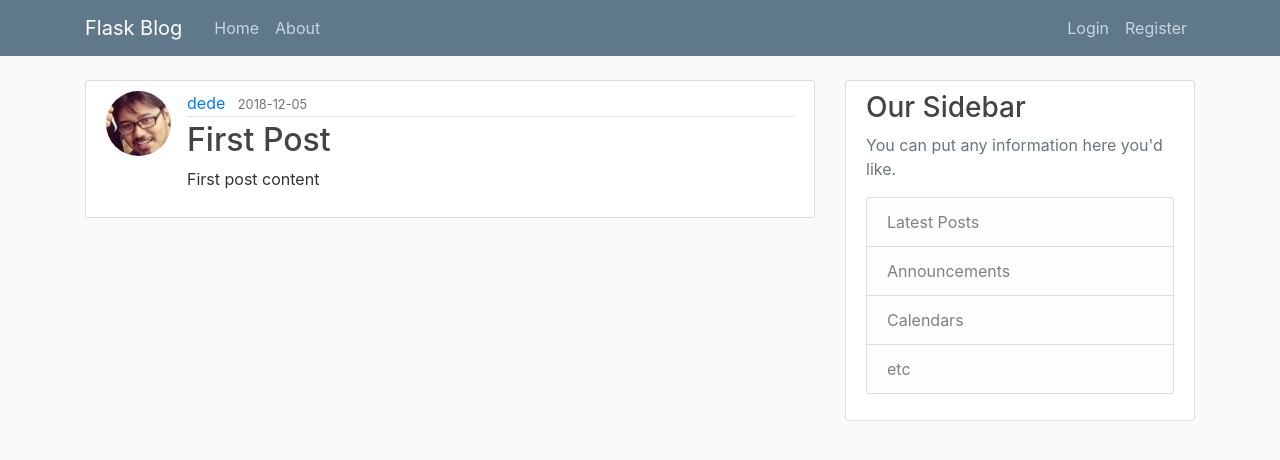
After one commit to dedehermawan/flask_blog, a Flask app: page /post/1 in a window 1280 px wide. The commit adds this page. Shown: the top 460 px of the page. Run offline with Flask 2, Linux system fonts and the light colour scheme; data comes from the database, SQL or seed files in the repository; both versions use the stored data as it was after the commit; some libraries are stand-ins or nearby versions.

Commit message:
08.Posts

```diff
--- a/flaskblog/routes.py
+++ b/flaskblog/routes.py
@@ -1,30 +1,16 @@
 import os
 import secrets
 from PIL import Image
-from flask import render_template, url_for, flash, redirect, request
+from flask import render_template, url_for, flash, redirect, request, abort
 from flaskblog import app, db, bcrypt
-from flaskblog.forms import RegistrationForm, LoginForm, UpdateAccountForm
+from flaskblog.forms import RegistrationForm, LoginForm, UpdateAccountForm, PostForm
 from flaskblog.models import User, Post
 from flask_login import login_user, current_user, logout_user, login_required
-
-posts = [
-    {
-        'author': 'Corey Schafer',
-        'title': 'Blog Post 1',
-        'content': 'First post content',
-        'date_posted': 'April 20, 2018'
-    },
-    {
-        'author': 'Jane Doe',
-        'title': 'Blog Post 2',
-        'content': 'Second post content',
-        'date_posted': 'April 21, 2018'
-    }
-]
 
 @app.route("/")
 @app.route("/home")
 def home():
+    posts = Post.query.all()
     return render_template('home.html', posts=posts)
 
 @app.route("/about")
@@ -97,3 +83,49 @@ def account():
         form.email.data = current_user.email
     image_file = url_for('static', filename='profile_pics/' + current_user.image_file)
     return render_template('account.html', title='Account', image_file=image_file, form=form)
+
+@app.route("/post/new", methods=['GET', 'POST'])
+@login_required
+def new_post():
+    form = PostForm()
+    if form.validate_on_submit():
+        post = Post(title=form.title.data, content=form.content.data, author=current_user)
+        db.session.add(post)
+        db.session.commit()
+        flash('Your post has been created!', 'success')
+        return redirect(url_for('home'))
+    return render_template('create_post.html', title='New Post', form=form, legend='New Post')
+
+@app.route("/post/<int:post_id>")
+def post(post_id):
+    post = Post.query.get_or_404(post_id)
+    return render_template('post.html', title=post.title, post=post)
+
+@app.route("/post/<int:post_id>/update", methods=['GET', 'POST'])
+@login_required
+def update_post(post_id):
+    post = Post.query.get_or_404(post_id)
+    if post.author != current_user:
+        abort(403)
+    form = PostForm()
+    if form.validate_on_submit():
+        post.title = form.title.data
+        post.content = form.content.data
+        db.session.commit()
+        flash('Your post has been update!', 'success')
+        return redirect(url_for('post', post_id=post.id))
+    elif request.method == 'GET':
+        form.title.data = post.title
+        form.content.data = post.content
+    return render_template('create_post.html', title=post.title, form=form, legend='Update Post')
+
+@app.route("/post/<int:post_id>/delete", methods=['GET', 'POST'])
+@login_required
+def delete_post(post_id):
+    post = Post.query.get_or_404(post_id)
+    if post.author != current_user:
+        abort(403)
+    db.session.delete(post)
+    db.session.commit()
+    flash('Your post has been deleted!', 'success')
+    return redirect(url_for('home'))
--- a/flaskblog/templates/navbar.html
+++ b/flaskblog/templates/navbar.html
@@ -13,6 +13,7 @@
         <!-- Navbar Right Side -->
         <div class="navbar-nav">
           {% if current_user.is_authenticated %}
+          <a class="nav-item nav-link" href="{{ url_for('new_post') }}">New Post</a>
           <a class="nav-item nav-link" href="{{ url_for('account') }}">Account</a>
           <a class="nav-item nav-link" href="{{ url_for('logout') }}">Logout</a>
           {% else %}
--- /dev/null
+++ b/flaskblog/templates/post.html
@@ -0,0 +1,41 @@
+{% extends "base.html" %}
+{% block content %}
+<article class="media content-section">
+  <img class="rounded-circle article-img" src="{{ url_for('static', filename='profile_pics/' + post.author.image_file) }}" alt="">
+  <div class="media-body">
+    <div class="article-metadata">
+      <a class="mr-2" href="#">{{ post.author.username }}</a>
+      <small class="text-muted">{{ post.date_post.strftime('%Y-%m-%d') }}</small>
+      {% if post.author == current_user %}
+      <div>
+        <a class="btn btn-secondary btn-sm mt-1 mb-1" href="{{ url_for('update_post',
+        post_id=post.id) }}">Update</a>
+        <btn class="btn btn-danger btn-sm m-1" data-toggle="modal" data-target="#deleteModal">Delete</btn>
+      </div>
+      {% endif %}
+    </div>
+    <h2>{{ post.title }}</h2>
+    <p class="article-content">{{ post.content }}</p>
+  </div>
+</article>
+
+<!-- Modal -->
+<div class="modal fade" id="deleteModal" tabindex="-1" role="dialog" aria-labelledby="deleteModalLabel" aria-hidden="true">
+  <div class="modal-dialog" role="document">
+    <div class="modal-content">
+      <div class="modal-header">
+        <h5 class="modal-title" id="deleteModalLabel">Delete Post?</h5>
+        <button type="button" class="close" data-dismiss="modal" aria-label="Close">
+          <span aria-hidden="true">&times;</span>
+        </button>
+      </div>
+      <div class="modal-footer">
+        <button type="button" class="btn btn-secondary" data-dismiss="modal">Close</button>
+        <form action="{{ url_for('delete_post', post_id=post.id) }}" method="POST">
+          <input class="btn btn-danger" type="submit" value="Delete">
+        </form>
+      </div>
+    </div>
+  </div>
+</div>
+{% endblock content %}
```
Also changed, not shown: flaskblog/forms.py (+7 -1 lines), flaskblog/templates/create_post.html (added, +40 -0 lines), flaskblog/templates/home.html (+9 -8 lines), flaskblog/site.db, flaskblog/static/profile_pics/7340d580f3ba0181.jpg (added), flaskblog/templates/account.html (indentation only).
